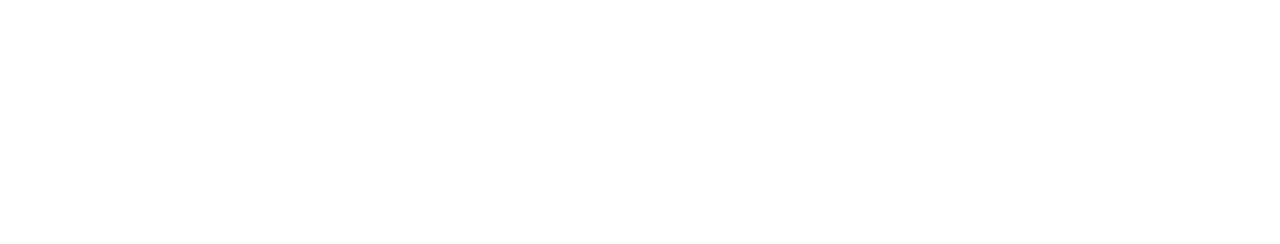
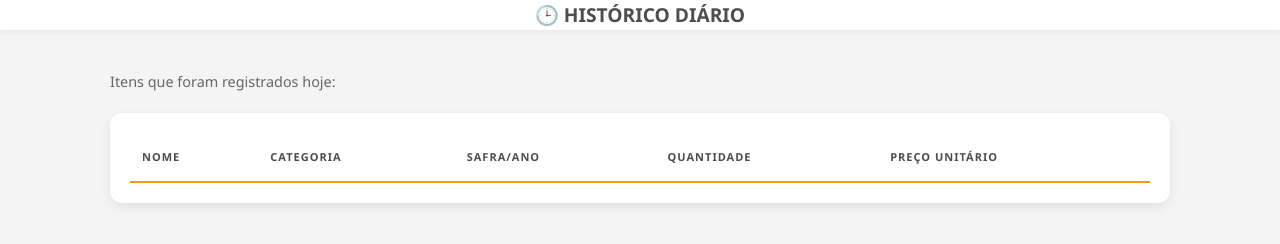
Before and after one commit to YuriAoyagui/ProjetoAdega, a website: page src/views/historico.html in a window 1280 px wide. Drawn offline with Linux system fonts and the light colour scheme.

Commit message:
feat: tela de historico

```diff
--- a/src/views/historico.html
+++ b/src/views/historico.html
@@ -3,9 +3,40 @@
 <head>
     <meta charset="UTF-8">
     <meta name="viewport" content="width=device-width, initial-scale=1.0">
-    <title>Document</title>
+    <link rel="stylesheet" href="/css/style.css">
+    <link rel="stylesheet" href="/css/listar.css">
+    <title>Histórico de Entrada - Adega</title>
 </head>
 <body>
+    <nav class="navbar">
+        <a href="/" class="nav-icon" title="Voltar ao Início">
+            <i class="fas fa-home"></i>
+        </a>
+        <h1 class="nav-title">🕒 HISTÓRICO DIÁRIO</h1>
+        <div style="width: 40px;"></div>
+    </nav>
 
+    <div class="container">
+        <p style="margin-bottom: 20px; color: #666; font-size: 0.9rem;">
+            <i class="fas fa-calendar-day"></i> Itens que foram registrados hoje:
+        </p>
+
+        <main class="tabela-container">
+            <table>
+                <thead>
+                    <tr>
+                        <th>Nome</th>
+                        <th>Categoria</th>
+                        <th>Safra/Ano</th>
+                        <th>Quantidade</th>
+                        <th>Preço Unitário</th>
+                    </tr>
+                </thead>
+                <tbody id="tabela-historico">
+                    </tbody>
+            </table>
+        </main>
+    </div>
+    <script src="/js/historico.js"></script>
 </body>
 </html>
```
